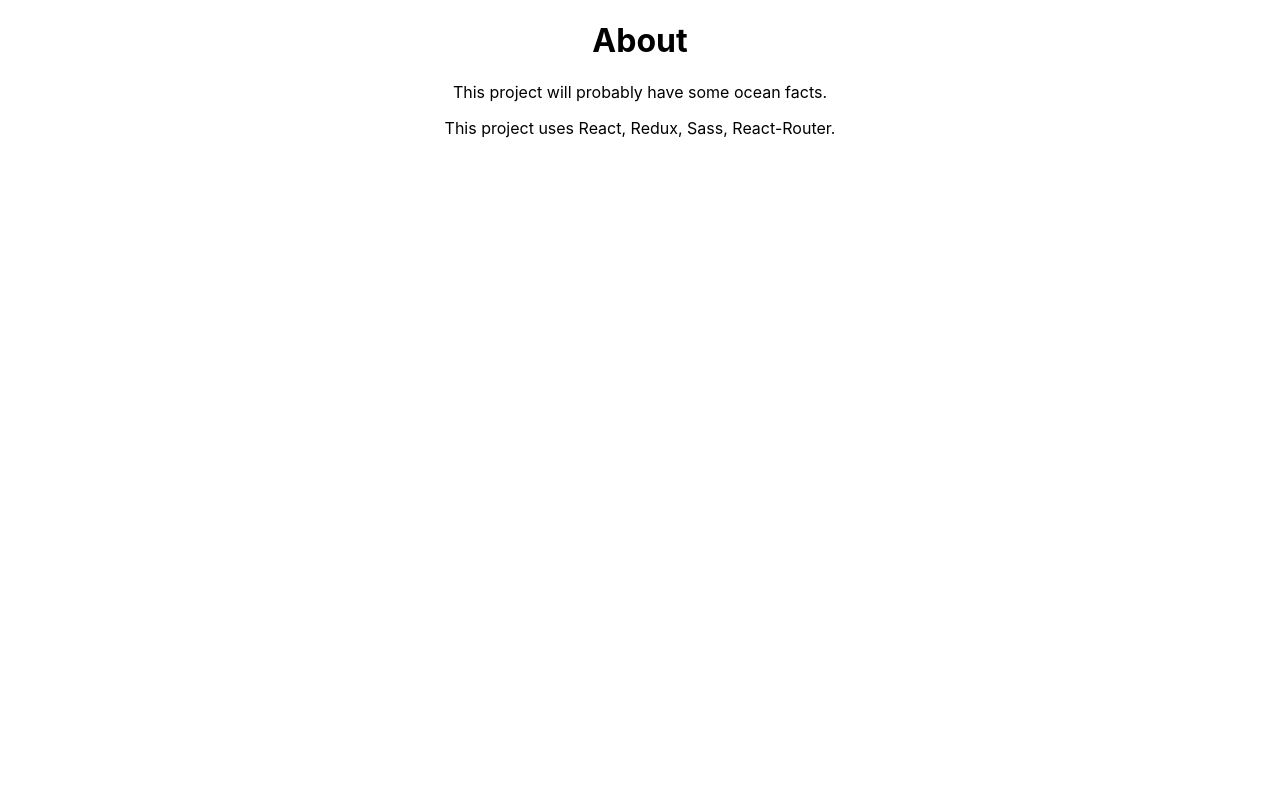
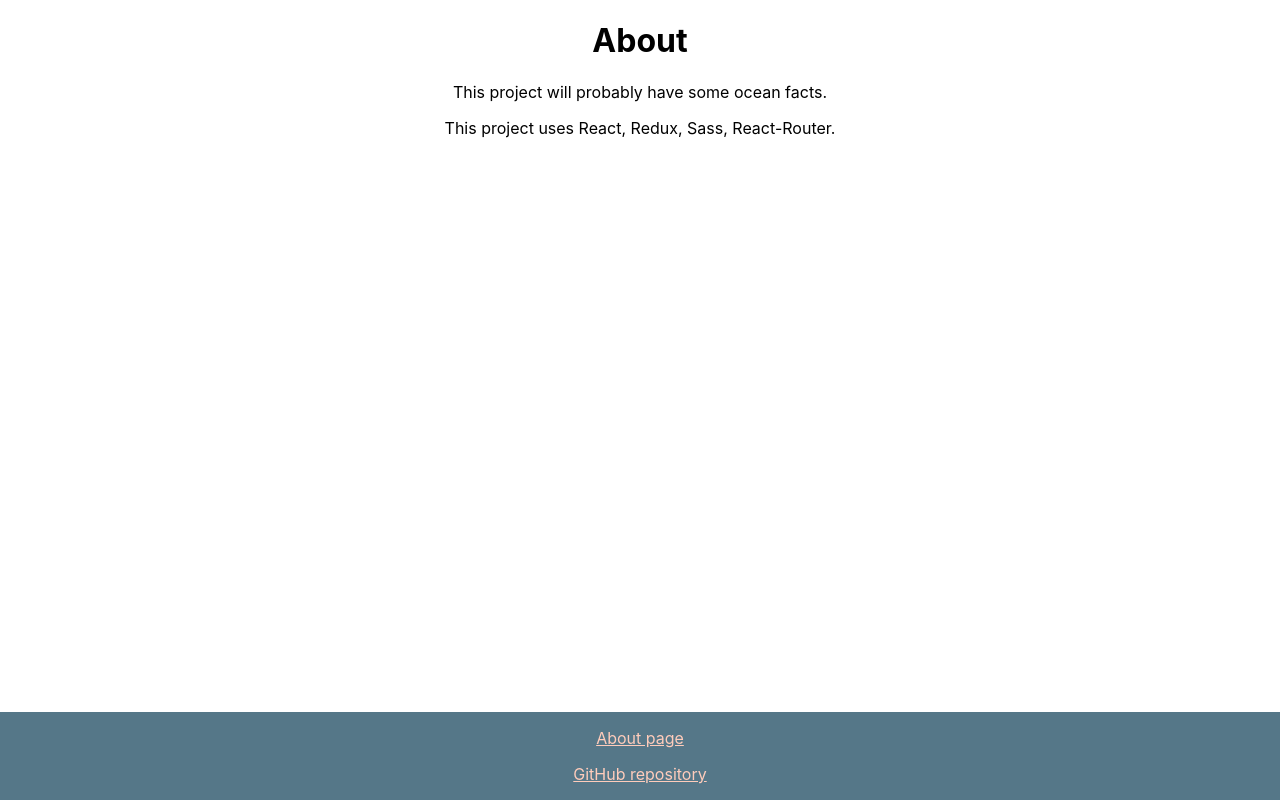
Before and after one commit to ad-r-es/react-project, a React (Create React App) app: page /about in a window 1280 px wide. Built offline with nearby package versions, Linux system fonts and the light colour scheme.

Commit message:
adds footer

```diff
--- a/src/App.js
+++ b/src/App.js
@@ -1,6 +1,6 @@
 import React from 'react';
 import './App.scss';
-import { Switch, Route } from 'react-router-dom';
+import { Switch, Route, Link } from 'react-router-dom';
 
 import Home from './containers/Home/Home';
 import Auth from './containers/Auth/Auth';
@@ -18,7 +18,16 @@
         <Route path="/about" component={About} />
         <Route path="/" exact component={Home} />
       </Switch>
-      <footer>
+      <footer className="App-footer">
+        <p><Link className="App-link" to="/about">About page</Link></p>
+        <p>
+          <a
+            className="App-link"
+            href="https://github.com/ad-r-es/react-project"
+          >
+            GitHub repository
+          </a>
+        </p>
       </footer>
     </div>
   );
--- a/src/App.scss
+++ b/src/App.scss
@@ -1,11 +1,5 @@
 .App {
   text-align: center;
-}
-
-.App-logo {
-  animation: App-logo-spin infinite 20s linear;
-  height: 40vmin;
-  pointer-events: none;
 }
 
 .App-header {
@@ -21,15 +15,16 @@
 */
 }
 
-.App-link {
-  color: #61dafb;
+.App-footer {
+  position: fixed;
+  left: 0;
+  bottom: 0;
+  width: 100%;
+  background-color: #578;
+  color: white;
 }
 
-@keyframes App-logo-spin {
-  from {
-    transform: rotate(0deg);
-  }
-  to {
-    transform: rotate(360deg);
-  }
+.App-link {
+  color: #fcb;
+  font-size: 16px;
 }
```
